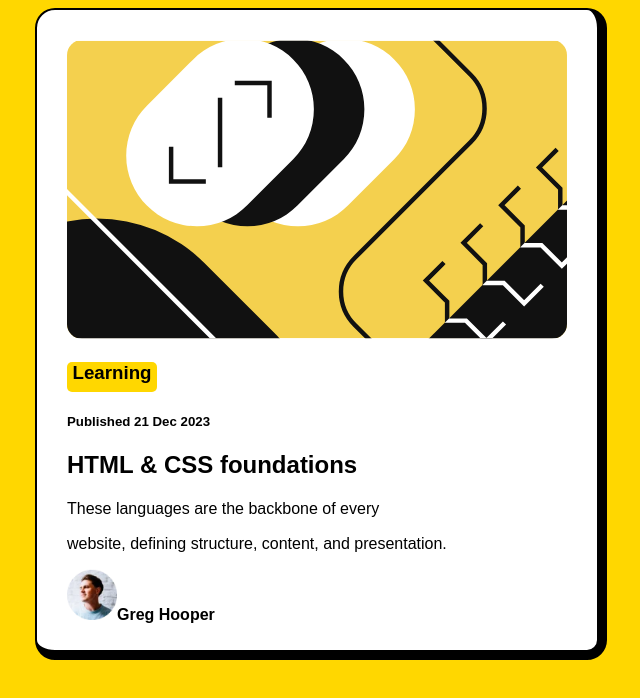
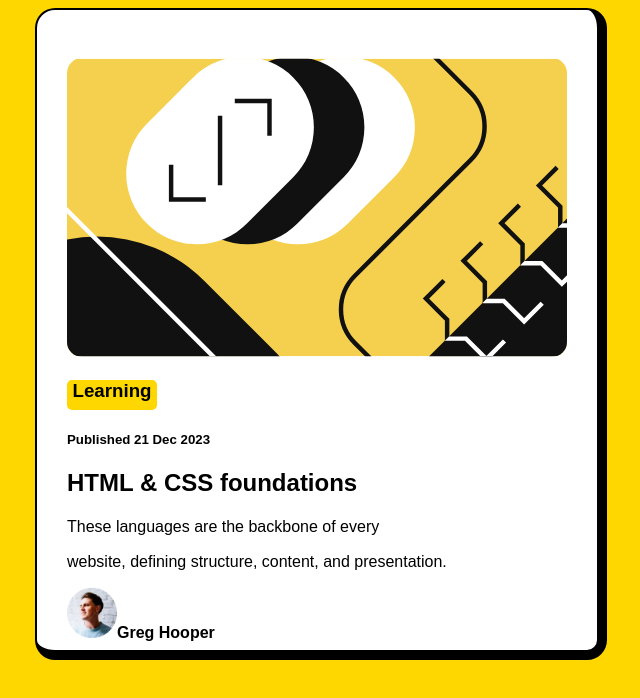
Before and after one commit to diarrassouba1/Carte-blog, a plain HTML site: page index.html in a window 1280 px wide. Shown: the whole page, without its empty margins (319-959 px from the left). Drawn offline with Linux system fonts and the light colour scheme.

Commit message:
Update index.html

```diff
--- a/index.html
+++ b/index.html
@@ -13,7 +13,7 @@
       </head>
        <body>
 
-            <div class="attribution">
+            <div class="attribution"><br>
 
               <img src="assets/images/illustration-article.svg" width="500" class="image-ronde">
 
```
